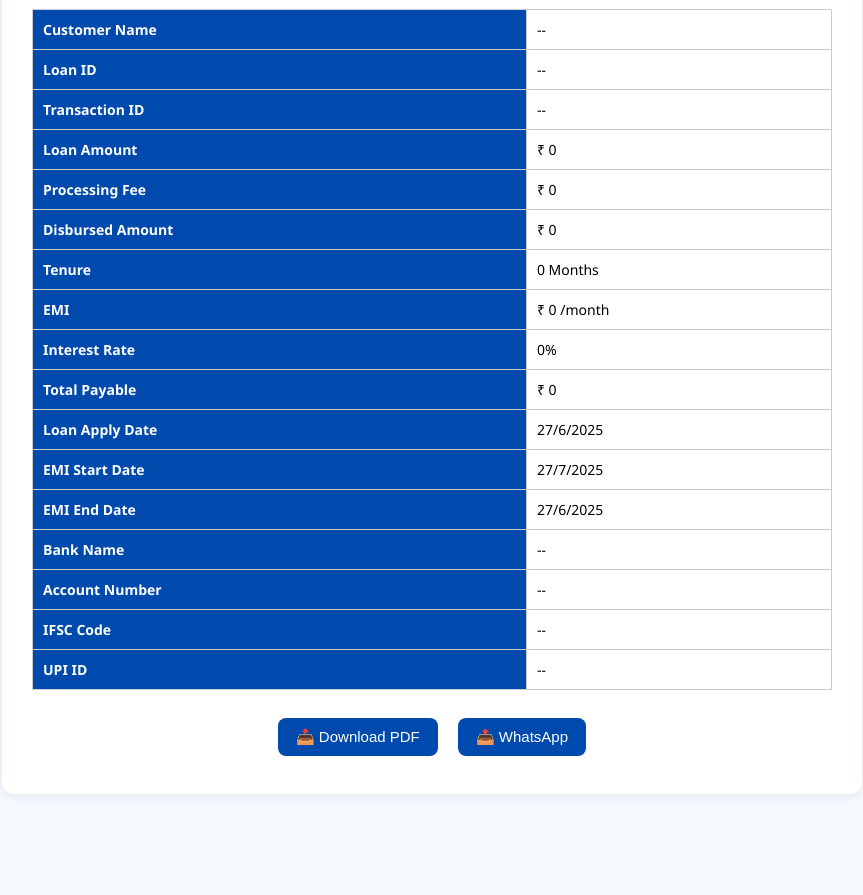
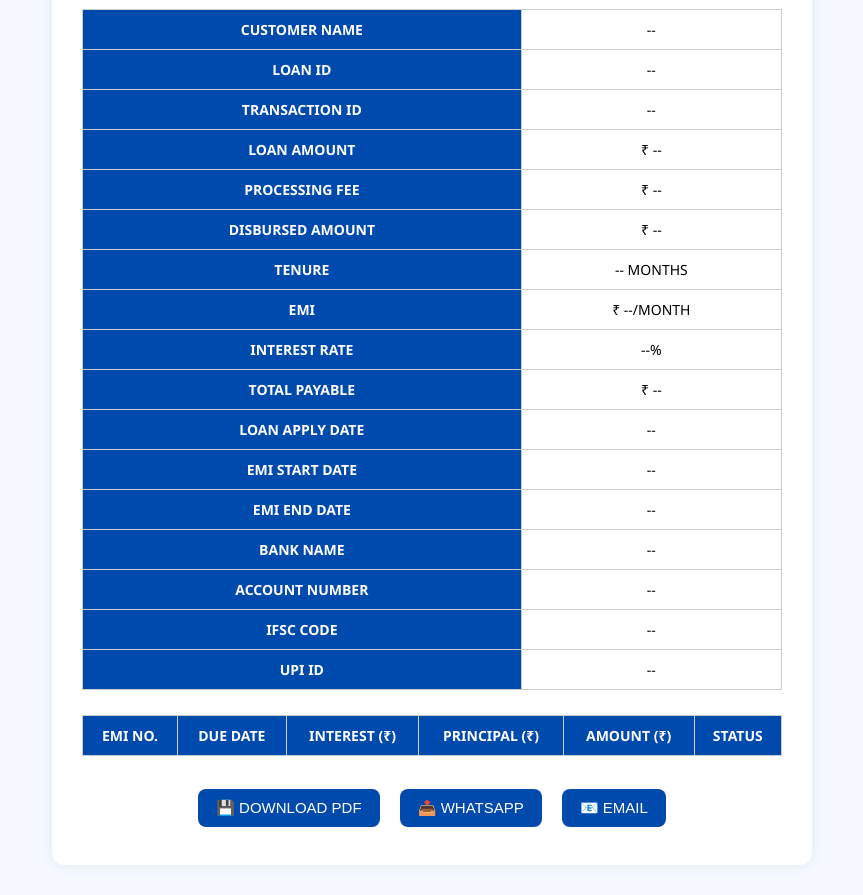
Before and after one commit to digitalfinanceofficial/digitalfinance, a plain HTML site: page dashboard.html in a window 1280 px wide. Shown: the part 129-1024 px from the top of the page, without its empty margins (208-1071 px from the left). Before the commit the page ends 953 px from the top, so only its background shows below. Drawn offline with nearby package versions, Linux system fonts and the light colour scheme.

Commit message:
Add files via upload

```diff
--- a/dashboard.html
+++ b/dashboard.html
@@ -1,9 +1,8 @@
-<!DOCTYPE html>
-<html lang="en">
+<!DOCTYPE html><html lang="en">
 <head>
   <meta charset="UTF-8" />
   <meta name="viewport" content="width=device-width, initial-scale=1.0"/>
-  <title>Loan Dashboard - Digital Finance</title>
+  <title>LOAN DASHBOARD - DIGITAL FINANCE</title>
   <style>
     body {
       font-family: 'Segoe UI', sans-serif;
@@ -12,12 +11,13 @@
       padding: 0;
     }
     .container {
-      max-width: 800px;
+      max-width: 700px;
       margin: 30px auto;
       background: white;
       padding: 30px;
       border-radius: 12px;
-      box-shadow: 0 0 14px rgba(0,0,0,0.1);
+      box-shadow: 0 0 14px rgba(0,0,0,0.08);
+      overflow-x: auto;
     }
     h2 {
       text-align: center;
@@ -28,13 +28,14 @@
     table {
       width: 100%;
       border-collapse: collapse;
-      margin-bottom: 20px;
+      margin-bottom: 25px;
     }
     td, th {
       padding: 10px;
       border: 1px solid #ccc;
-      text-align: left;
+      text-align: center;
       font-size: 14px;
+      text-transform: uppercase;
     }
     th {
       background-color: #004aad;
@@ -42,7 +43,6 @@
     }
     .btn-group {
       text-align: center;
-      margin-top: 20px;
     }
     .btn {
       background: #004aad;
@@ -60,88 +60,134 @@
   </style>
 </head>
 <body>
-<div class="container" id="loanReport">
-  <h2>Loan Dashboard</h2>
+  <div class="container">
+    <h2>LOAN DASHBOARD</h2>
     <table>
-    <tr><th>Customer Name</th><td id="name">--</td></tr>
-    <tr><th>Loan ID</th><td id="loanId">--</td></tr>
-    <tr><th>Transaction ID</th><td id="txnId">--</td></tr>
-    <tr><th>Loan Amount</th><td>₹ <span id="amount">--</span></td></tr>
-    <tr><th>Processing Fee</th><td>₹ <span id="processing">--</span></td></tr>
-    <tr><th>Disbursed Amount</th><td>₹ <span id="disbursed">--</span></td></tr>
-    <tr><th>Tenure</th><td><span id="tenure">--</span> Months</td></tr>
-    <tr><th>EMI</th><td>₹ <span id="emi">--</span> /month</td></tr>
-    <tr><th>Interest Rate</th><td><span id="rate">--</span>%</td></tr>
-    <tr><th>Total Payable</th><td>₹ <span id="total">--</span></td></tr>
-    <tr><th>Loan Apply Date</th><td><span id="apply">--</span></td></tr>
-    <tr><th>EMI Start Date</th><td><span id="start">--</span></td></tr>
-    <tr><th>EMI End Date</th><td><span id="end">--</span></td></tr>
-    <tr><th>Bank Name</th><td id="bank">--</td></tr>
-    <tr><th>Account Number</th><td id="accNo">--</td></tr>
-    <tr><th>IFSC Code</th><td id="ifsc">--</td></tr>
+      <tr><th>CUSTOMER NAME</th><td id="name">--</td></tr>
+      <tr><th>LOAN ID</th><td id="loanId">--</td></tr>
+      <tr><th>TRANSACTION ID</th><td id="txnId">--</td></tr>
+      <tr><th>LOAN AMOUNT</th><td>₹ <span id="amount">--</span></td></tr>
+      <tr><th>PROCESSING FEE</th><td>₹ <span id="processing">--</span></td></tr>
+      <tr><th>DISBURSED AMOUNT</th><td>₹ <span id="disbursed">--</span></td></tr>
+      <tr><th>TENURE</th><td><span id="tenure">--</span> MONTHS</td></tr>
+      <tr><th>EMI</th><td>₹ <span id="emi">--</span>/MONTH</td></tr>
+      <tr><th>INTEREST RATE</th><td><span id="rate">--</span>%</td></tr>
+      <tr><th>TOTAL PAYABLE</th><td>₹ <span id="total">--</span></td></tr>
+      <tr><th>LOAN APPLY DATE</th><td><span id="apply">--</span></td></tr>
+      <tr><th>EMI START DATE</th><td><span id="start">--</span></td></tr>
+      <tr><th>EMI END DATE</th><td><span id="end">--</span></td></tr>
+      <tr><th>BANK NAME</th><td id="bank">--</td></tr>
+      <tr><th>ACCOUNT NUMBER</th><td id="accNo">--</td></tr>
+      <tr><th>IFSC CODE</th><td id="ifsc">--</td></tr>
       <tr><th>UPI ID</th><td id="upi">--</td></tr>
     </table>
+    <table class="emi-table" id="emiTable">
+      <thead>
+        <tr>
+          <th>EMI NO.</th>
+          <th>DUE DATE</th>
+          <th>INTEREST (₹)</th>
+          <th>PRINCIPAL (₹)</th>
+          <th>AMOUNT (₹)</th>
+          <th>STATUS</th>
+        </tr>
+      </thead>
+      <tbody></tbody>
+    </table>
     <div class="btn-group">
-    <button class="btn" onclick="generatePDF()">📥 Download PDF</button>
-    <button class="btn" onclick="shareWhatsApp()">📤 WhatsApp</button>
+      <button class="btn" onclick="downloadPDF()">💾 DOWNLOAD PDF</button>
+      <button class="btn" onclick="shareOnWhatsApp()">📤 WHATSAPP</button>
+      <button class="btn" onclick="shareOnEmail()">📧 EMAIL</button>
     </div>
   </div>
-
-<!-- html2pdf CDN -->
-<script src="https://cdnjs.cloudflare.com/ajax/libs/html2pdf.js/0.10.1/html2pdf.bundle.min.js"></script>
+<script src="https://cdnjs.cloudflare.com/ajax/libs/jspdf/2.5.1/jspdf.umd.min.js"></script>
+<script src="https://cdnjs.cloudflare.com/ajax/libs/jspdf-autotable/3.5.25/jspdf.plugin.autotable.min.js"></script>
 <script>
-  function format(num) {
-    return Number(num).toLocaleString('en-IN');
-  }
-
   const name = (localStorage.getItem("fullName") || "--").toUpperCase();
   const loanId = localStorage.getItem("loanId") || "--";
   const txnId = localStorage.getItem("txnId") || "--";
-  const amount = parseInt(localStorage.getItem("finalLoanAmount") || 0);
+  const amount = parseFloat(localStorage.getItem("finalLoanAmount") || 0);
   const tenure = parseInt(localStorage.getItem("finalTenure") || 0);
-  const emi = parseInt(localStorage.getItem("finalEMI") || 0);
+  const emi = parseFloat(localStorage.getItem("finalEMI") || 0);
   const rate = Math.round((parseFloat(localStorage.getItem("finalInterestRate")) || 0) * 100);
-  const processingFee = parseInt(localStorage.getItem("processingFee") || 0);
-  const disbursed = parseInt(localStorage.getItem("disbursedAmount") || 0);
-  const bank = (localStorage.getItem("bankName") || "--").toUpperCase();
-  const accNo = localStorage.getItem("accNo") || "--";
-  const ifsc = localStorage.getItem("ifsc") || "--";
-  const upi = localStorage.getItem("upi") || "--";
+  const processingFee = parseFloat(localStorage.getItem("processingFee") || 0);
+  const disbursed = parseFloat(localStorage.getItem("disbursedAmount") || 0);
+  const total = emi * tenure;document.getElementById("name").innerText = name; document.getElementById("loanId").innerText = loanId; document.getElementById("txnId").innerText = txnId; document.getElementById("amount").innerText = amount.toLocaleString("en-IN"); document.getElementById("processing").innerText = processingFee.toLocaleString("en-IN"); document.getElementById("disbursed").innerText = disbursed.toLocaleString("en-IN"); document.getElementById("tenure").innerText = tenure; document.getElementById("emi").innerText = emi.toLocaleString("en-IN"); document.getElementById("rate").innerText = rate; document.getElementById("total").innerText = total.toLocaleString("en-IN"); document.getElementById("bank").innerText = (localStorage.getItem("bankName") || "--").toUpperCase(); document.getElementById("accNo").innerText = localStorage.getItem("accNo") || "--"; document.getElementById("ifsc").innerText = (localStorage.getItem("ifsc") || "--").toUpperCase(); document.getElementById("upi").innerText = (localStorage.getItem("upi") || "--").toUpperCase();
 
-  const total = emi * tenure;
+const tbody = document.querySelector("#emiTable tbody"); const today = new Date(); const applyDate = today.toLocaleDateString("en-IN"); const startDate = new Date(today.getFullYear(), today.getMonth() + 1, today.getDate()); const endDate = new Date(startDate.getFullYear(), startDate.getMonth() + tenure - 1, startDate.getDate()); document.getElementById("apply").innerText = applyDate; document.getElementById("start").innerText = startDate.toLocaleDateString("en-IN"); document.getElementById("end").innerText = endDate.toLocaleDateString("en-IN");
 
-  const today = new Date();
-  const applyDate = today.toLocaleDateString("en-IN");
-  const startDate = new Date(today.getFullYear(), today.getMonth() + 1, today.getDate());
-  const endDate = new Date(startDate.getFullYear(), startDate.getMonth() + tenure - 1, startDate.getDate());
+const monthlyRate = rate / 100 / 12; let balance = amount;
 
-  document.getElementById("name").innerText = name;
-  document.getElementById("loanId").innerText = loanId;
-  document.getElementById("txnId").innerText = txnId;
-  document.getElementById("amount").innerText = format(amount);
-  document.getElementById("processing").innerText = format(processingFee);
-  document.getElementById("disbursed").innerText = format(disbursed);
-  document.getElementById("tenure").innerText = tenure;
-  document.getElementById("emi").innerText = format(emi);
-  document.getElementById("rate").innerText = rate;
-  document.getElementById("total").innerText = format(total);
-  document.getElementById("apply").innerText = applyDate;
-  document.getElementById("start").innerText = startDate.toLocaleDateString("en-IN");
-  document.getElementById("end").innerText = endDate.toLocaleDateString("en-IN");
-  document.getElementById("bank").innerText = bank;
-  document.getElementById("accNo").innerText = accNo;
-  document.getElementById("ifsc").innerText = ifsc;
-  document.getElementById("upi").innerText = upi;
+for (let i = 0; i < tenure; i++) { const due = new Date(startDate.getFullYear(), startDate.getMonth() + i, startDate.getDate()); const interest = Math.round(balance * monthlyRate); const principal = emi - interest; balance -= principal; const row = document.createElement("tr"); row.innerHTML = <td>${i + 1}</td> <td>${due.toLocaleDateString("en-IN")}</td> <td>${interest.toLocaleString("en-IN")}</td> <td>${principal.toLocaleString("en-IN")}</td> <td>${emi.toLocaleString("en-IN")}</td> <td>PENDING</td>; tbody.appendChild(row); }
 
-  function generatePDF() {
-    const element = document.getElementById("loanReport");
-    html2pdf().from(element).save(`${name}_Loan_Summary.pdf`);
+async function downloadPDF() { const { jsPDF } = window.jspdf; const doc = new jsPDF();
+
+doc.setFont("helvetica", "bold");
+doc.setFontSize(18);
+doc.text("DIGITAL FINANCE", 105, 15, null, null, "center");
+doc.setFontSize(14);
+doc.text("Loan Summary Report", 105, 23, null, null, "center");
+
+const info = [
+  ["Customer Name", name],
+  ["Loan ID", loanId],
+  ["Transaction ID", txnId],
+  ["Loan Amount", `₹${amount.toLocaleString("en-IN")}`],
+  ["Processing Fee", `₹${processingFee.toLocaleString("en-IN")}`],
+  ["Disbursed Amount", `₹${disbursed.toLocaleString("en-IN")}`],
+  ["Tenure", `${tenure} months`],
+  ["EMI", `₹${emi.toLocaleString("en-IN")}/month`],
+  ["Interest Rate", `${rate}%`],
+  ["Total Payable", `₹${total.toLocaleString("en-IN")}`],
+  ["Loan Apply Date", applyDate],
+  ["EMI Start Date", startDate.toLocaleDateString("en-IN")],
+  ["EMI End Date", endDate.toLocaleDateString("en-IN")],
+  ["Bank Name", document.getElementById("bank").innerText],
+  ["Account Number", document.getElementById("accNo").innerText],
+  ["IFSC Code", document.getElementById("ifsc").innerText],
+  ["UPI ID", document.getElementById("upi").innerText],
+];
+
+doc.autoTable({
+  startY: 30,
+  head: [["Detail", "Value"]],
+  body: info,
+  theme: 'grid',
+  styles: { fontSize: 10 },
+  headStyles: { fillColor: [0, 74, 173] },
+  columnStyles: { 0: { cellWidth: 50 }, 1: { cellWidth: 130 } }
+});
+
+const emiRows = Array.from(document.querySelectorAll("#emiTable tbody tr")).map(row => {
+  const cols = row.querySelectorAll("td");
+  return [
+    cols[0].innerText,
+    cols[1].innerText,
+    `₹${cols[2].innerText}`,
+    `₹${cols[3].innerText}`,
+    `₹${cols[4].innerText}`,
+    cols[5].innerText
+  ];
+});
+
+if (emiRows.length > 0) {
+  doc.autoTable({
+    startY: doc.lastAutoTable.finalY + 10,
+    head: [["EMI No.", "Due Date", "Interest", "Principal", "Amount", "Status"]],
+    body: emiRows,
+    theme: 'striped',
+    styles: { fontSize: 9 },
+    headStyles: { fillColor: [0, 74, 173] },
+  });
 }
 
-  function shareWhatsApp() {
-    const msg = `Loan Summary\nName: ${name}\nLoan ID: ${loanId}\nAmount: ₹${format(amount)}\nEMI: ₹${format(emi)} x ${tenure} Months\nBank: ${bank}`;
-    window.open(`https://wa.me/?text=${encodeURIComponent(msg)}`, '_blank');
+doc.save(`${name}_Loan_Summary.pdf`);
+
 }
-</script>
+
+function shareOnWhatsApp() { const msg = LOAN SUMMARY\nNAME: ${name}\nLOAN ID: ${loanId}\nAMOUNT: ₹${amount.toLocaleString("en-IN")}\nEMI: ₹${emi.toLocaleString("en-IN")} x ${tenure} MONTHS; window.open(https://wa.me/?text=${encodeURIComponent(msg)}, '_blank'); }
+
+function shareOnEmail() { const subject = "LOAN SUMMARY - DIGITAL FINANCE"; const body = NAME: ${name}%0D%0ALOAN ID: ${loanId}%0D%0AAMOUNT: ₹${amount.toLocaleString("en-IN")}\nEMI: ₹${emi.toLocaleString("en-IN")} x ${tenure} MONTHS; window.location.href = mailto:?subject=${subject}&body=${body}; } </script>
+
 </body>
 </html>
```
Lines whose indentation alone changed are shown as unchanged.
